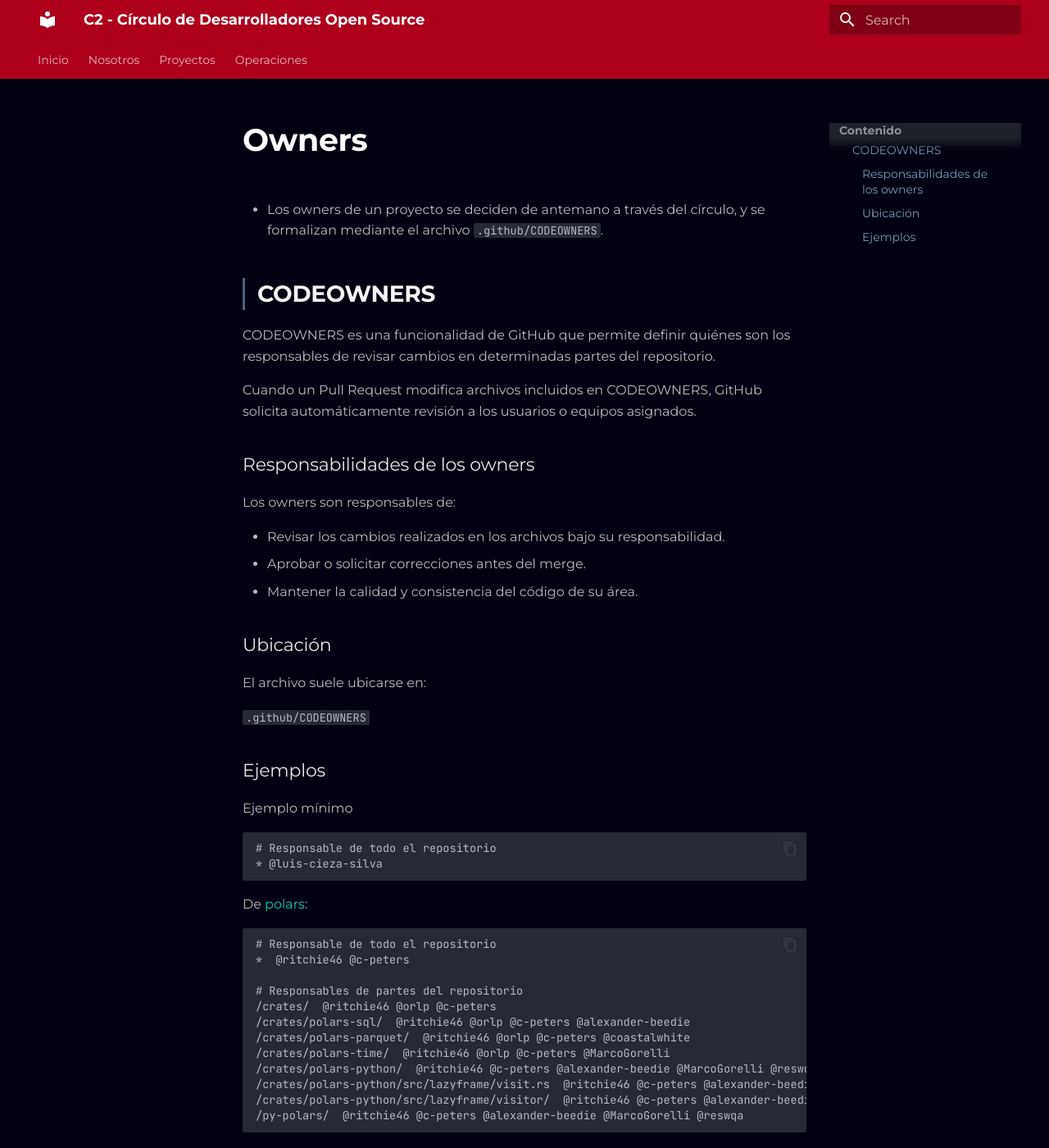
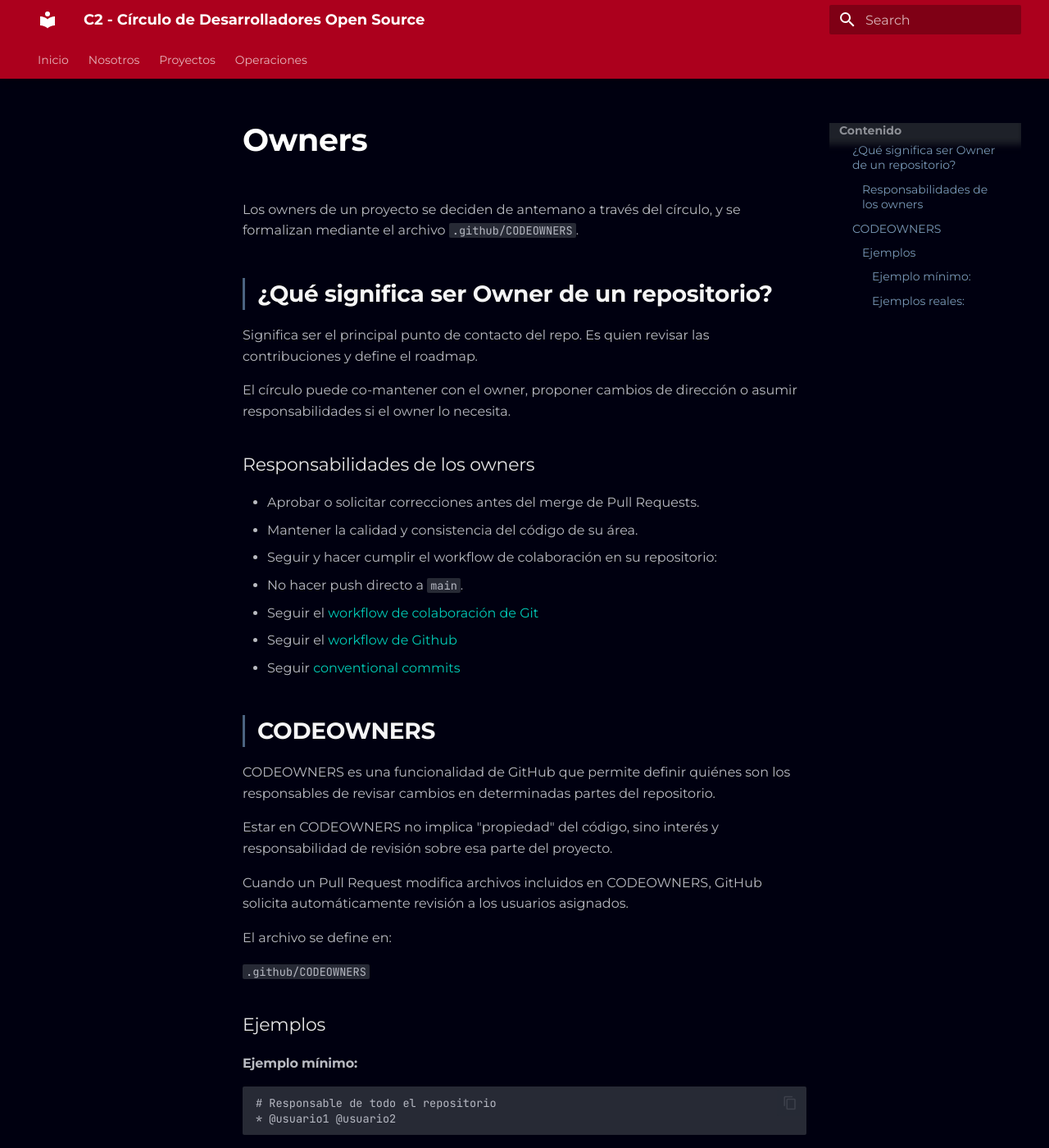
Before and after one commit to c2-circulo-desarrolladores/c2-core, an MkDocs documentation site: the page built from docs/operaciones/colaboracion/owners.md, in a window 1280 px wide and 1400 px high. Shown: the whole window at 82% size. Built offline with MkDocs 1.6.1 and Material for MkDocs 9.7.7, drawn with Linux system fonts in a browser that asks for light colours; some of the changed text lies outside the part shown.

Commit message:
feat(ops): Añadir responsabilidades de owners y ejemplos de codeowners

````diff
--- a/docs/operaciones/colaboracion/owners.md
+++ b/docs/operaciones/colaboracion/owners.md
@@ -1,54 +1,56 @@
 # Owners
 
-<!--Hablar de
-- Responsabilidades de owners
-- codeowners dentro de .github
-- Permisos y reglas (no push a main a menos que el owner dé review)-->
--
 Los owners de un proyecto se deciden de antemano a través del círculo, y se formalizan mediante el archivo `.github/CODEOWNERS`.
+
+## ¿Qué significa ser Owner de un repositorio?
+
+Significa ser el principal punto de contacto del repo. Es quien revisar las contribuciones y define el roadmap.
+
+El círculo puede co-mantener con el owner, proponer cambios de dirección o asumir responsabilidades si el owner lo necesita.
+
+### Responsabilidades de los owners
+
+- Aprobar o solicitar correcciones antes del merge de Pull Requests.
+- Mantener la calidad y consistencia del código de su área.
+- Seguir y hacer cumplir el workflow de colaboración en su repositorio:
+  - No hacer push directo a `main`.
+  - Seguir el [workflow de colaboración de Git](git_workflow.md)
+  - Seguir el [workflow de Github](github.md)
+  - Seguir [conventional commits](conventional_commits.md)
 
 ## CODEOWNERS
 
-CODEOWNERS es una funcionalidad de GitHub que permite definir quiénes son los responsables
-de revisar cambios en determinadas partes del repositorio.
+CODEOWNERS es una funcionalidad de GitHub que permite definir quiénes son los responsables de revisar cambios en determinadas partes del repositorio.
 
-Cuando un Pull Request modifica archivos incluidos en CODEOWNERS, GitHub solicita automáticamente revisión a los usuarios o equipos asignados.
+Estar en CODEOWNERS no implica "propiedad" del código, sino interés y responsabilidad de revisión sobre esa parte del proyecto.
 
-### Responsabilidades de los owners
+Cuando un Pull Request modifica archivos incluidos en CODEOWNERS, GitHub solicita automáticamente revisión a los usuarios asignados.
 
-Los owners son responsables de:
-
-- Revisar los cambios realizados en los archivos bajo su responsabilidad.
-- Aprobar o solicitar correcciones antes del merge.
-- Mantener la calidad y consistencia del código de su área.
-
-### Ubicación
-
-El archivo suele ubicarse en:
+El archivo se define en:
 
 `.github/CODEOWNERS`
 
 ### Ejemplos
 
-Ejemplo mínimo
-```CODEOWNERS
-# Responsable de todo el repositorio
-* @luis-cieza-silva
-```
-
-De [polars](https://github.com/pola-rs/polars/blob/main/.github/CODEOWNERS):
+#### Ejemplo mínimo:
 
 ```CODEOWNERS
 # Responsable de todo el repositorio
-*  @ritchie46 @c-peters
+* @usuario1 @usuario2
+```
 
-# Responsables de partes del repositorio
-/crates/  @ritchie46 @orlp @c-peters
-/crates/polars-sql/  @ritchie46 @orlp @c-peters @alexander-beedie
-/crates/polars-parquet/  @ritchie46 @orlp @c-peters @coastalwhite
-/crates/polars-time/  @ritchie46 @orlp @c-peters @MarcoGorelli
-/crates/polars-python/  @ritchie46 @c-peters @alexander-beedie @MarcoGorelli @reswqa
-/crates/polars-python/src/lazyframe/visit.rs  @ritchie46 @c-peters @alexander-beedie @MarcoGorelli @reswqa @wence- @Matt711
-/crates/polars-python/src/lazyframe/visitor/  @ritchie46 @c-peters @alexander-beedie @MarcoGorelli @reswqa @wence- @Matt711
-/py-polars/  @ritchie46 @c-peters @alexander-beedie @MarcoGorelli @reswqa
+#### Ejemplos reales:
+
+En **[cpython](>https://github.com/python/cpython/blob/main/.github/CODEOWNERS)**— el intérprete oficial de Python — la responsabilidad se distribuye por módulo y entre varios colaboradores:
+
+```CODEOWNERS
+# GitHub & related scripts
+.github/             @ezio-melotti @hugovk @AA-Turner @webknjaz
+
+# Asyncio
+Lib/asyncio/         @1st1 @asvetlov @kumaraditya303 @willingc
+
+# Typing
+Lib/typing.py            @JelleZijlstra @AlexWaygood
+Lib/test/test_typing.py  @JelleZijlstra @AlexWaygood
 ```
````
